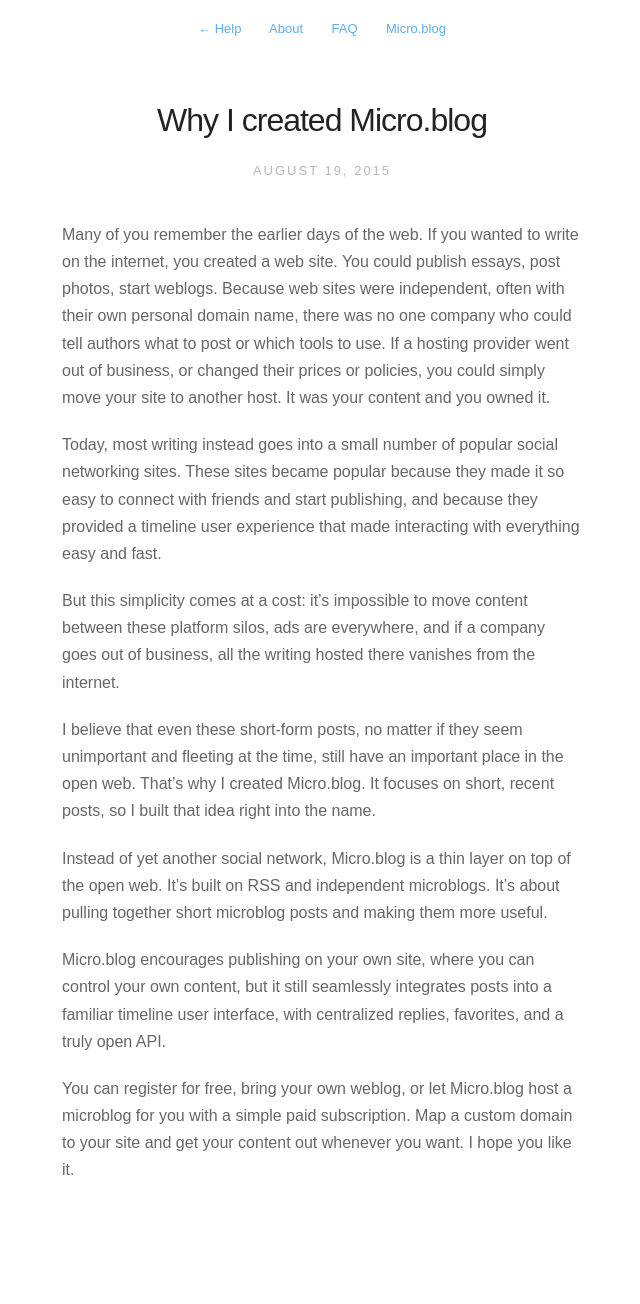
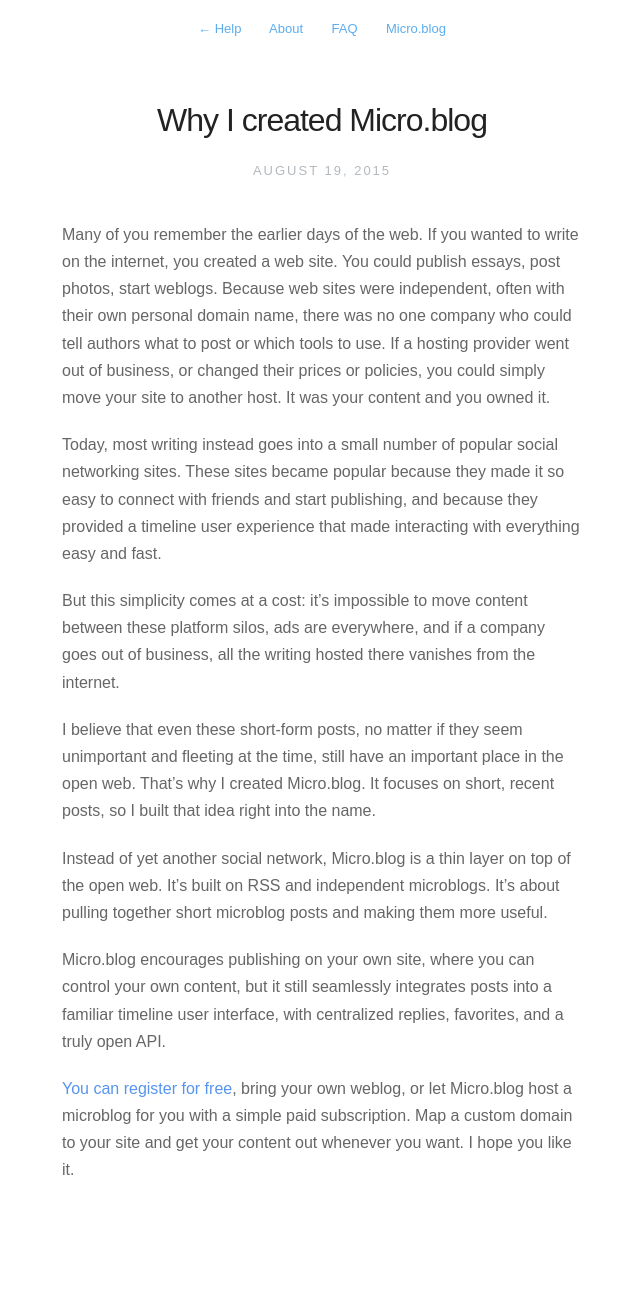
Before and after one commit to microdotblog/help.micro.blog, a Jekyll site: the page built from _posts/2015-08-19-why-i-created-this.markdown, in a window 1280 px wide. Shown: the whole page, without its empty margins (318-958 px from the left). Built offline with Jekyll 4.4.1, drawn with Linux system fonts in a browser that asks for light colours; nearby versions of some CDN libraries; part of the change alters nothing that is shown.

```diff
--- a/_posts/2015-08-19-why-i-created-this.markdown
+++ b/_posts/2015-08-19-why-i-created-this.markdown
@@ -16,4 +16,4 @@ Instead of yet another social network, Micro.blog is a thin layer on top of the
 
 Micro.blog encourages publishing on your own site, where you can control your own content, but it still seamlessly integrates posts into a familiar timeline user interface, with centralized replies, favorites, and a truly open API.
 
-You can register for free, bring your own weblog, or let Micro.blog host a microblog for you with a simple paid subscription. Map a custom domain to your site and get your content out whenever you want. I hope you like it.
+[You can register for free](https://micro.blog/register), bring your own weblog, or let Micro.blog host a microblog for you with a simple paid subscription. Map a custom domain to your site and get your content out whenever you want. I hope you like it.
```
